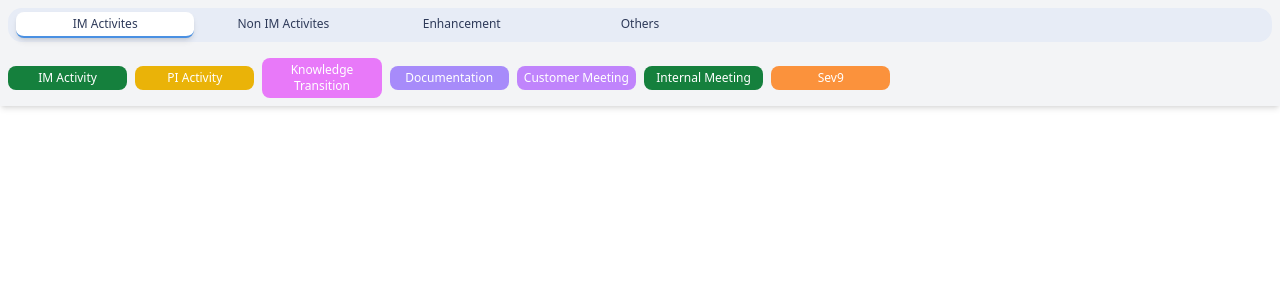
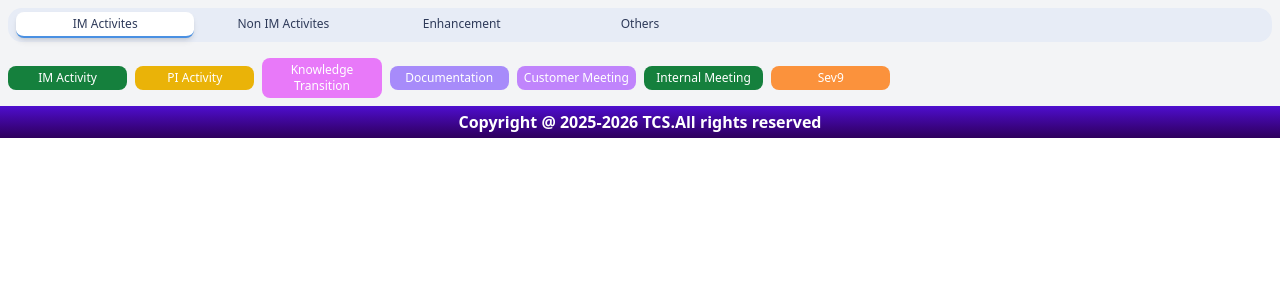
Before and after one commit to Pallav14730/EffortsTracker3.0, a Next.js app: page / in a window 1280 px wide. Shown: the top 300 px of the page. Built offline with nearby package versions, Linux system fonts and the light colour scheme.

Commit message:
Footer Section Build Successfully

```diff
--- a/app/layout.tsx
+++ b/app/layout.tsx
@@ -25,7 +25,7 @@ export default function RootLayout({
   return (
     <html lang="en">
       <body
-        className={`${geistSans.variable} ${geistMono.variable} antialiased`}
+        className={`${geistSans.variable} ${geistMono.variable} flex flex-col min-h-screen antialiased`}
       >
         {children}
       </body>
--- a/app/page.tsx
+++ b/app/page.tsx
@@ -1,3 +1,4 @@
+import Footer from "@/components/Footer";
 import Header from "@/components/Header";
 import Image from "next/image";
 
@@ -5,6 +6,7 @@ export default function Home() {
   return (
     <div className="">
       <Header />
+      <Footer />
     </div>
   );
 }
--- /dev/null
+++ b/components/Footer.tsx
@@ -0,0 +1,10 @@
+function Footer(){
+    return (
+        <footer className="flex justify-center items-center space-x-4 p-1 bg-linear-to-b from-[#4e0ecf] to-[#2e005d] text-white font-bold">
+        <h1>
+          Copyright @ 2025-2026 <span>TCS</span>.All rights reserved
+        </h1>
+      </footer>
+    )
+}
+export default Footer;
```
